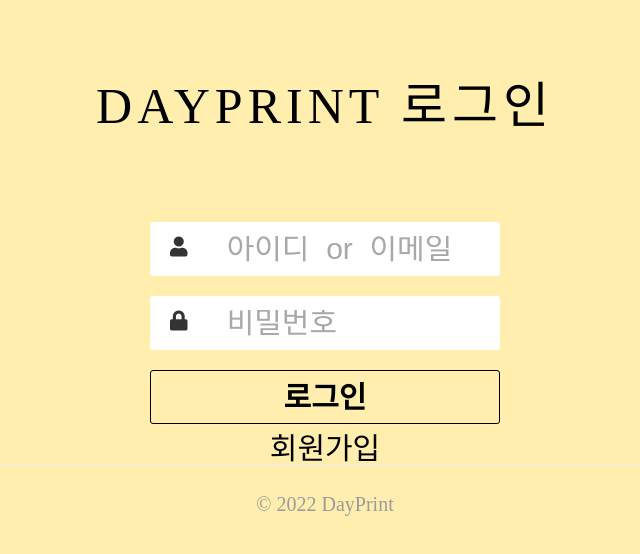
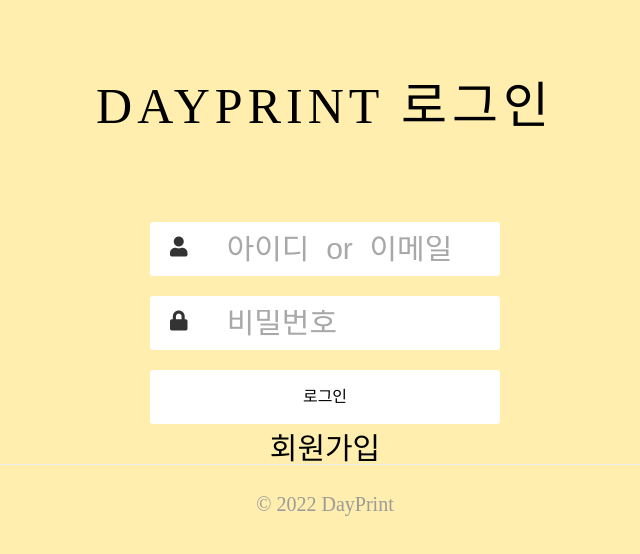
Before and after one commit to DayPrint/DayPrint_Frontend, a React (Create React App) app: page /login in a window 1280 px wide. Shown: the top 554 px of the page, without its empty margins (315-955 px from the left). Built offline with nearby package versions, Linux system fonts and the light colour scheme; a web font is replaced by a local one.

Commit message:
loginpage,signuppage input에서 button태그로 변경

```diff
--- a/src/component/LoginPage.js
+++ b/src/component/LoginPage.js
@@ -20,7 +20,7 @@ const LoginPage = () => {
             <i className="fas fa-lock" />
             <input type="password" id="userPass" name="userpw" placeholder="  비밀번호" />
           </div>
-          <input type="submit" className="field" value="로그인" />
+          <button type="submit" className="field loginin" value="로그인"><a href='/'>로그인</a></button>
         </form>
         <div>
           <div>
--- a/src/component/SignUp.js
+++ b/src/component/SignUp.js
@@ -59,7 +59,7 @@ const LoginPage = () => {
                     <input class="upload-name" value="첨부파일" placeholder="첨부파일" />
                     <input type="file" id="file" name="imagefile" onChange={onChange} />
                 </div>
-          <input type="submit" className="field" value="DayPrint 계정 만들기" />
+          <button type="submit" className="field signupup" value="DayPrint 계정 만들기"><a href='/login'>DayPrint 계정 만들기</a></button>
         </form>
         <div class="sign_up_container">
           <div class="sign_up_link">
```
